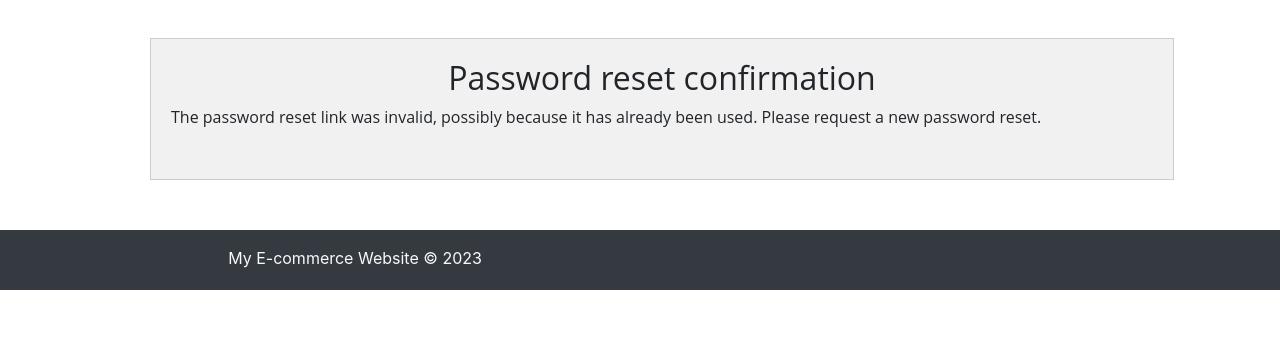
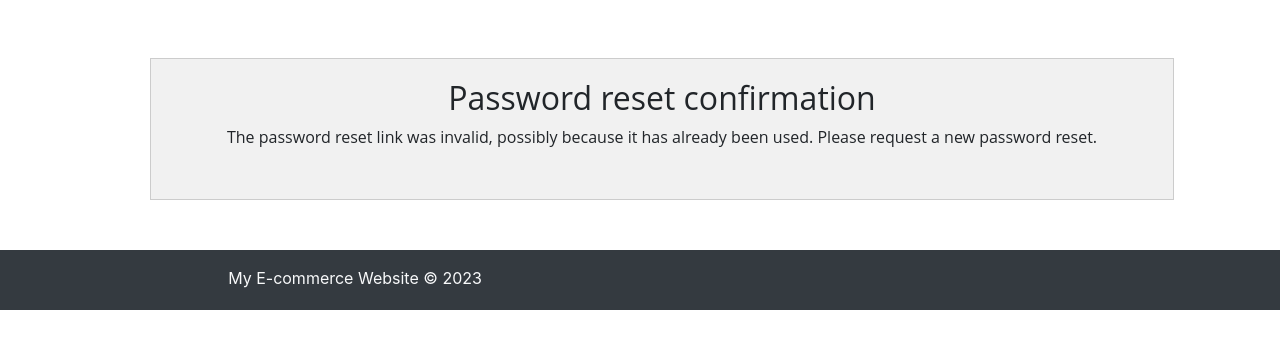
Before and after one commit to reshmaissac/reviewApp, a Django app: page /users/reset/1/1/ in a window 1280 px wide. Shown: the part 60-409 px from the top of the page. Run offline with Django 4.2, Linux system fonts and the light colour scheme; some libraries are stand-ins or nearby versions.

Commit message:
Resolved issue with messages not displaying on base.html by adding necessary CSS styling to base.html. Added CSS styling to static/users_static/css/css.css for all templates in the users app. Also refactored code in all templates in the users app so that CSS styling is added to the CSS file and not the HTML file directly. Also created a home_static folder in the static folder for CSS styling for the home app. Also updated profile.html template to display username and email of users.

```diff
--- a/home/templates/home/base.html
+++ b/home/templates/home/base.html
@@ -13,6 +13,19 @@
         color: white;
         text-align: center;
       }
+
+      .message-container {
+        position: fixed;
+        z-index: 9999;
+        width: 100%;
+        top: 60px;
+        display: flex;
+        justify-content: center;
+        align-items: center;
+        text-align: center;
+        margin-top: 20px;
+        margin-left: 150px;
+      }
     </style>
     <meta charset="UTF-8" />
     <meta name="viewport" content="width=device-width, initial-scale=1.0" />
@@ -22,6 +35,7 @@
       rel="stylesheet"
       href="https://stackpath.bootstrapcdn.com/bootstrap/4.3.1/css/bootstrap.min.css"/>
       <link rel="stylesheet" href="{% static 'users_static/css/css.css' %}">
+      <link rel="stylesheet" href="{% static 'home_static/css/css.css' %}">
 
     <!-- Bootstrap icons-->
     <link
@@ -35,6 +49,8 @@
     />
   </head>
   <body>
+
+
     <!-- Navigation Section -->
     <nav class="navbar navbar-expand-lg navbar-dark bg-dark" style="z-index:100; position: fixed; width: 100%; left: 0cm; right: 0cm; top: 0; height: 60px;">
       <a class="navbar-brand" href="{% url 'products:home' %}">My E-commerce Website</a>
@@ -109,7 +125,7 @@
       </div>
     </nav>
     <div class=>
-    <div class="col-md-8">
+    <div class="col-md-8 message-container">
       {% if messages %} {% for message in messages %}
       <div class="alert alert-{{message.tags}}">{{message}}
         <button type="button" class="close" data-bs-dismiss="alert" aria-label="Close"><span aria-hidden="true">&times;</span></button>
--- a/home/templates/home/contactUs.html
+++ b/home/templates/home/contactUs.html
@@ -10,7 +10,6 @@
       <form method="post">
           {% csrf_token %}
           {{ form.as_p }}
-
         <button type="submit" class="btn btn-primary">Submit</button>
       </form>
     </div>
--- a/home/templates/home/emailSent.html
+++ b/home/templates/home/emailSent.html
@@ -5,7 +5,7 @@
 
 {% block content %}
 
-<div class="wrapper" style="margin: 80px;">
+<div class="email-sent-wrapper" style="margin: 80px;">
     <h1 class="email-sent-header">{% translate "Your email has been sent successfully!" %}</h1>
     <p class="email-sent-body">{% translate 'We endevour to respond to every email within 48 hours.' %}</p>
     <p class="email-sent-body">{% translate 'Our representative will be in touch with you to discuss the content of your email.' %}</p>
--- /dev/null
+++ b/static/home_static/css/css.css
@@ -0,0 +1,18 @@
+.email-sent-wrapper {
+    background-color: #f1f1f1;
+    font-family: 'Open Sans', sans-serif;
+    padding: 20px;
+    margin: 20px;
+    border: 1px solid #ccc;
+  }
+
+  .email-sent-header {
+    font-size: 24px;
+    font-weight: bold;
+    margin-bottom: 20px;
+  }
+
+  .email-sent-body {
+    font-size: 16px;
+    margin-bottom: 20px;
+  }
--- a/static/users_static/css/css.css
+++ b/static/users_static/css/css.css
@@ -1,11 +1,14 @@
 
 
-  .password-reset-description {
+  .password-reset-confirm-description {
     margin-bottom: 30px;
+    text-align: center;
   }
 
-  .password-reset-form {
+  .password-reset-confirm-form {
     display: inline-block;
+    text-align: center;
+    margin-left: 250px;
   }
 
   .form-group {
@@ -27,17 +30,11 @@
 
 
 
-
-
-
   .register-form{
     width: 50%;
-    margin: 80px auto;
-    margin-left: 350px;
+    margin-left:350px !important;
+    margin-top: 50px  !important;
   }
-
-
-
 
 
   .wrapper {
@@ -53,20 +50,13 @@
     font-weight: bold;
     margin-bottom: 20px;
   }
-  .email-sent-header {
-    font-size: 24px;
-    font-weight: bold;
-    margin-bottom: 20px;
-  }
+
   .password-reset-done-body {
     font-size: 16px;
     margin-bottom: 20px;
   }
 
-  .email-sent-body {
-    font-size: 16px;
-    margin-bottom: 20px;
-  }
+
   .btn {
     display: inline-block;
     background-color: #0e9fcf;
@@ -95,6 +85,12 @@
 
   }
 
+  .password-reset-complete-wrapper{
+    width: 60% ;
+    margin-left:250px;
+    margin-top: 50px;
+  }
+
   .password-reset-complete-header h1 {
     font-size: 32px;
     font-weight: bold;
@@ -108,3 +104,48 @@
   .password-reset-complete-body p {
     margin-bottom: 10px;
   }
+
+  .media{
+    max-width: 200px ;
+    max-height: 200px ;
+    margin-left: 20px;
+    margin-top: 20px;
+  }
+
+  .custom-card{
+    margin-top: 50px;
+    margin-left: 350px;
+    margin-bottom: 50px;
+  }
+
+  .account-heading{
+    margin-left: 20px;
+  }
+
+  .password-reset-wrapper{
+    width:50%;
+    margin-left: 350px;
+    margin-top: 50px;
+  }
+
+  .card-header-custom{
+    background-color: #0e9fcf;
+  }
+
+  .div-height-200{
+    height: 200px;
+  }
+
+  .password-reset-done-wrapper{
+    margin: 80px;
+  }
+  .password-reset-confirm-wrapper{
+    width: 80%;
+    margin-left: 150px;
+    margin-top: 50px;
+    margin-bottom: 50px;
+  }
+
+  .password-reset-confirm-heading{
+    text-align: center;
+  }
--- a/users/templates/users/login.html
+++ b/users/templates/users/login.html
@@ -2,9 +2,11 @@
 
 {% load crispy_forms_tags %}
 
+
+
 {% block content %}
-  <div class="wrapper" style="width: 50%; margin-left: 350px; margin-top: 50px; margin-bottom: 50px;">
-          <div class="card-header text-white" style="background-color: #0e9fcf;">My Ecommerce Website Login</div>
+  <div class="wrapper custom-card" style="width: 50%;">
+          <div class="card-header card-header-custom text-white">My Ecommerce Website Login</div>
           <div class="card-body">
             <form method="post">
               {% csrf_token %}
--- a/users/templates/users/logout.html
+++ b/users/templates/users/logout.html
@@ -2,9 +2,9 @@
 
 {% block content %}
 <div class="col-md-8">
-  <div class="card" style="margin-top: 50px; margin-left: 350px; margin-bottom: 50px;">
+  <div class="card custom-card">
       <div class="col-md-12">
-          <div class="card-header text-white" style="background-color: #0e9fcf; margin-top: 20px;">
+          <div class="card-header card-header-custom text-white" style="margin-top: 20px;">
             <h2>You have now been logged out</h2>
           </div>
           <div class="card-body">
@@ -14,5 +14,5 @@
         </div>
       </div>
     </div>
- <div style="height: 200px;"></div>
+ <div class="div-height-200"></div>
 {% endblock content %}
--- a/users/templates/users/password_reset.html
+++ b/users/templates/users/password_reset.html
@@ -3,9 +3,9 @@
 {% load crispy_forms_tags %}
 
 {% block content %}
-  <div class="wrapper" style="width:50%; margin-left: 350px;">
+  <div class="wrapper password-reset-wrapper" >
       <div class="col-md-12">
-          <div class="card-header  text-white" style="background-color: #0e9fcf;">
+          <div class="card-header   card-header-custom text-white" >
             <h2>Reset Password</h2>
           </div>
           <div class="card-body">
@@ -17,5 +17,5 @@
           </div>
         </div>
       </div>
-  <div style="height: 200px;"></div>
+  <div class="div-height-200"></div>
 {% endblock %}
--- a/users/templates/users/password_reset_complete.html
+++ b/users/templates/users/password_reset_complete.html
@@ -3,7 +3,7 @@
 
 {% block content %}
 
-<div class="wrapper" style="width: 60% ;margin-left:250px; margin-top: 50px;">
+<div class="wrapper password-reset-complete-wrapper" >
   <div class="password-reset-complete-header">
     <h1>{% translate "Password Reset Complete" %}</h1>
   </div>
@@ -13,5 +13,5 @@
     <a href="{{ login_url }}" class="btn">{% translate 'Log In' %}</a>
   </div>
 </div>
-<div style="height: 200px;"></div>
+<div class="div-height-200"></div>
 {% endblock %}
--- a/users/templates/users/password_reset_confirm.html
+++ b/users/templates/users/password_reset_confirm.html
@@ -4,13 +4,13 @@
 
 
 {% block content %}
-  <div class="wrapper" style="width: 80%; margin-left: 150px; margin-top: 50px; margin-bottom: 50px;">
-    <h2 style="text-align: center;">{% translate "Password reset confirmation" %}</h2>
+  <div class="wrapper password-reset-confirm-wrapper">
+    <h2 class="password-reset-confirm-heading">{% translate "Password reset confirmation" %}</h2>
 
     {% if validlink %}
-      <p class="password-reset-description" style="text-align: center;">{% translate "Please enter your new password twice so we can verify you typed it in correctly." %}</p>
+      <p class="password-reset-confirm-description">{% translate "Please enter your new password twice so we can verify you typed it in correctly." %}</p>
 
-      <form method="post" class="password-reset-form" style="text-align: center; margin-left: 250px;">
+      <form method="post" class="password-reset-confirm-form">
         {% csrf_token %}
         {{ form|crispy }}
 
@@ -21,7 +21,7 @@
 
     {% else %}
 
-      <p class="password-reset-description">{% translate "The password reset link was invalid, possibly because it has already been used. Please request a new password reset." %}</p>
+      <p class="password-reset-confirm-description">{% translate "The password reset link was invalid, possibly because it has already been used. Please request a new password reset." %}</p>
 
     {% endif %}
   </div>
--- a/users/templates/users/password_reset_done.html
+++ b/users/templates/users/password_reset_done.html
@@ -5,7 +5,7 @@
 
 {% block content %}
 
-<div class="wrapper" style="margin: 80px;">
+<div class="wrapper password-reset-done-wrapper" >
   <div class="password-reset-done-header">
     <h1>{% translate "Password Reset Request Received" %}</h1>
   </div>
--- a/users/templates/users/register.html
+++ b/users/templates/users/register.html
@@ -3,10 +3,10 @@
 {% load crispy_forms_tags static %}
 
 {% block content %}
-  <div class="wrapper register-form" style="margin-left: 350px;">
+  <div class="wrapper register-form">
     <div class="row">
       <div class="col-md-12">
-        <div class="card-header text-white" style="background-color: #0e9fcf;"><h3>Register</h3></div>
+        <div class="card-header card-header-custom text-white"><h3>Register</h3></div>
         <div class="card-body">
         <form method="POST">
           {% csrf_token %}
```
Also changed, not shown: users/templates/users/profile.html (+11 -3 lines).
